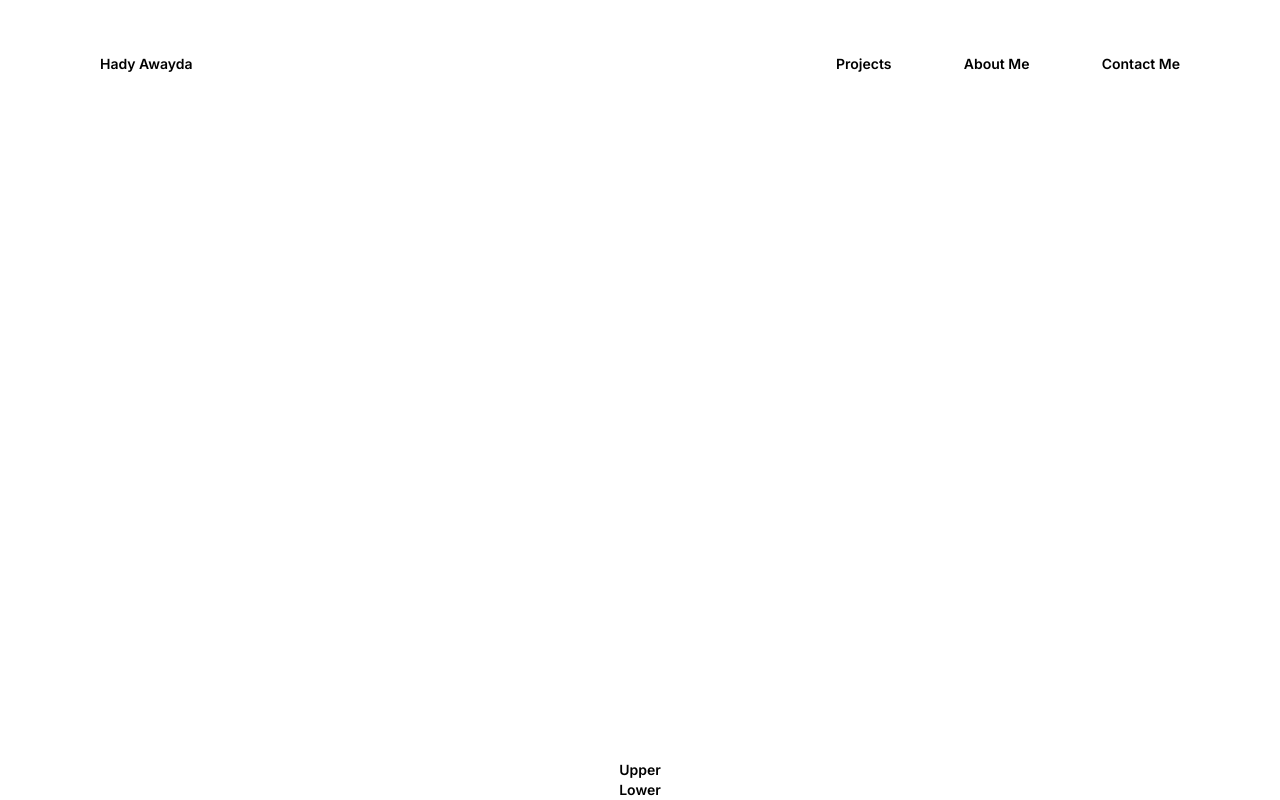
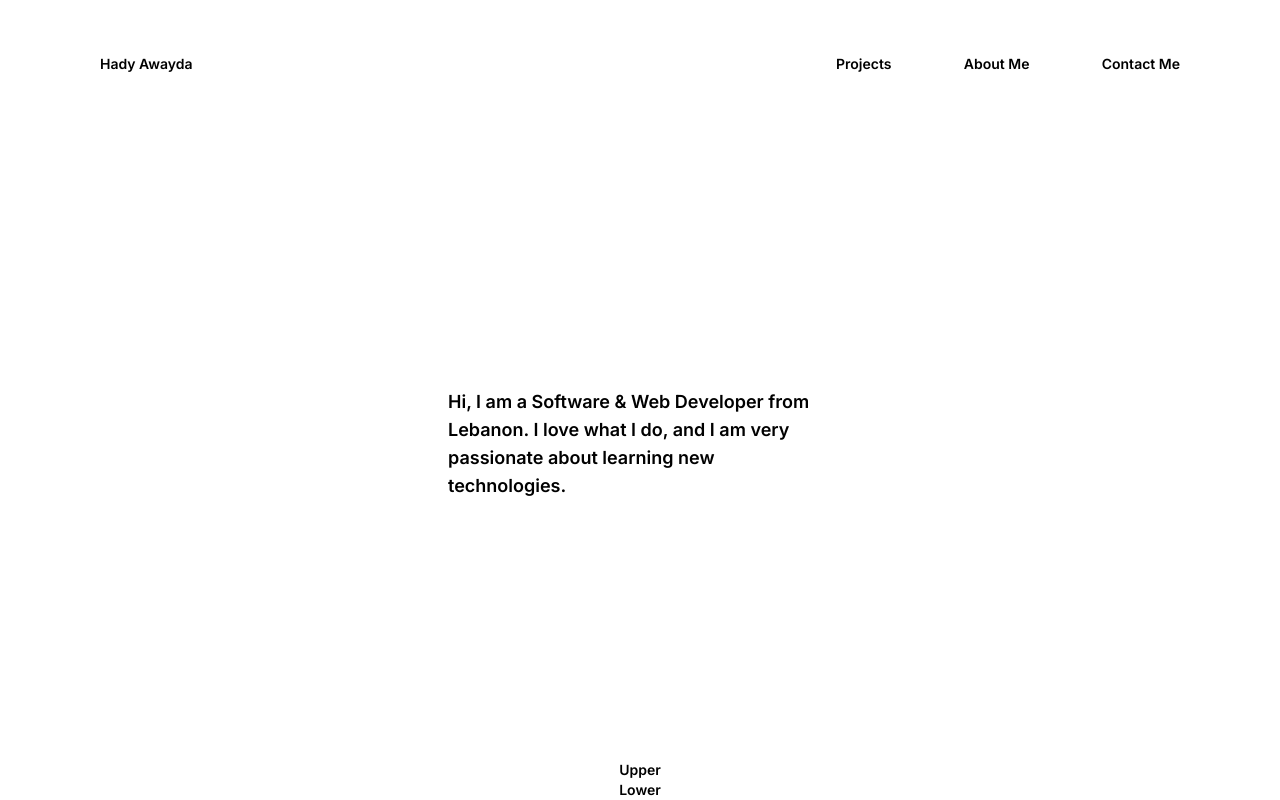
Before and after one commit to hadyawayda/portfolio-website, a Next.js app: page / in a window 1280 px wide. Built offline with nearby package versions, Linux system fonts and the light colour scheme.

Commit message:
Updated UI

```diff
--- a/app/_components/Footer.tsx
+++ b/app/_components/Footer.tsx
@@ -1,6 +1,6 @@
 function Footer() {
   return (
-    <div className="flex flex-col justify-between items-center w-full">
+    <div className="flex flex-col justify-between items-center w-full animate vvlate">
       <div>Upper</div>
       <div>Lower</div>
     </div>
--- a/app/_components/Navbar.tsx
+++ b/app/_components/Navbar.tsx
@@ -5,22 +5,22 @@ function Navbar() {
     <div className="flex justify-between items-center w-full h-32 lg:py-10 lg:px-20">
       <Link
         href="/"
-        className="px-5 py-2 hover:bg-black hover:text-white font-semibold text-sm rounded-full transition-all ease-in-out duration-700">
+        className="px-5 py-2 hover:bg-black hover:text-white font-semibold text-sm rounded-full transition-all ease-in-out duration-700 animate">
         Hady Awayda
       </Link>
       <div className="flex justify-between items-center lg:w-96">
         <Link href="#projects">
-          <button className="px-5 py-2 hover:bg-black hover:text-white font-semibold text-sm rounded-full transition-all ease-in-out duration-700">
+          <button className="px-5 py-2 hover:bg-black hover:text-white font-semibold text-sm rounded-full transition-all ease-in-out duration-700 animate early">
             Projects
           </button>
         </Link>
         <Link href="#projects">
-          <button className="px-5 py-2 hover:bg-black hover:text-white font-semibold text-sm rounded-full transition-all ease-in-out duration-700">
+          <button className="px-5 py-2 hover:bg-black hover:text-white font-semibold text-sm rounded-full transition-all ease-in-out duration-700 animate mid">
             About Me
           </button>
         </Link>
         <Link href="#projects">
-          <button className="px-5 py-2 hover:bg-black hover:text-white font-semibold text-sm rounded-full transition-all ease-in-out duration-700">
+          <button className="px-5 py-2 hover:bg-black hover:text-white font-semibold text-sm rounded-full transition-all ease-in-out duration-700 animate late">
             Contact Me
           </button>
         </Link>
--- a/app/globals.css
+++ b/app/globals.css
@@ -62,7 +62,7 @@ a {
 .animate {
   opacity: 0;
   transition: all 1s;
-  transform: translateY(5%);
+  transform: translateY(10%);
 }
 .animate.mover {
   transform: translateY(50%);
@@ -70,6 +70,9 @@ a {
 .show {
   opacity: 1;
   filter: blur(0);
+  transform: translateY(0);
+}
+.show.early {
   transition-delay: 250ms;
   transform: translateY(0);
 }
--- a/app/layout.tsx
+++ b/app/layout.tsx
@@ -1,8 +1,11 @@
+"use client"
+
 import "./globals.css"
 import type { Metadata } from "next"
 import { Inter } from "next/font/google"
 import Footer from "./_components/Footer"
 import Navbar from "./_components/Navbar"
+import { useEffect } from "react"
 
 const inter = Inter({ subsets: ["latin"] })
 
@@ -16,6 +19,17 @@ export default function RootLayout({
 }: {
   children: React.ReactNode
 }) {
+  useEffect(() => {
+    const observer = new IntersectionObserver((entries) => {
+      entries.forEach((entry) => {
+        if (entry.isIntersecting) {
+          entry.target.classList.add("show")
+        }
+      })
+    })
+    document.querySelectorAll(".animate").forEach((el) => observer.observe(el))
+  }, [])
+
   return (
     <html lang="en">
       <body
--- a/app/page.tsx
+++ b/app/page.tsx
@@ -1,12 +1,10 @@
-import Image from "next/image"
-import Navbar from "./_components/Navbar"
-import Footer from "./_components/Footer"
-
 export default function Home() {
   return (
-    <div>
-      {/* <Navbar />
-      <Footer /> */}
+    <div className="flex justify-center items-center w-96 text-lg animate vlate">
+      <div>
+        Hi, I am a Software & Web Developer from Lebanon. I love what I do, and
+        I am very passionate about learning new technologies.
+      </div>
     </div>
   )
 }
```
